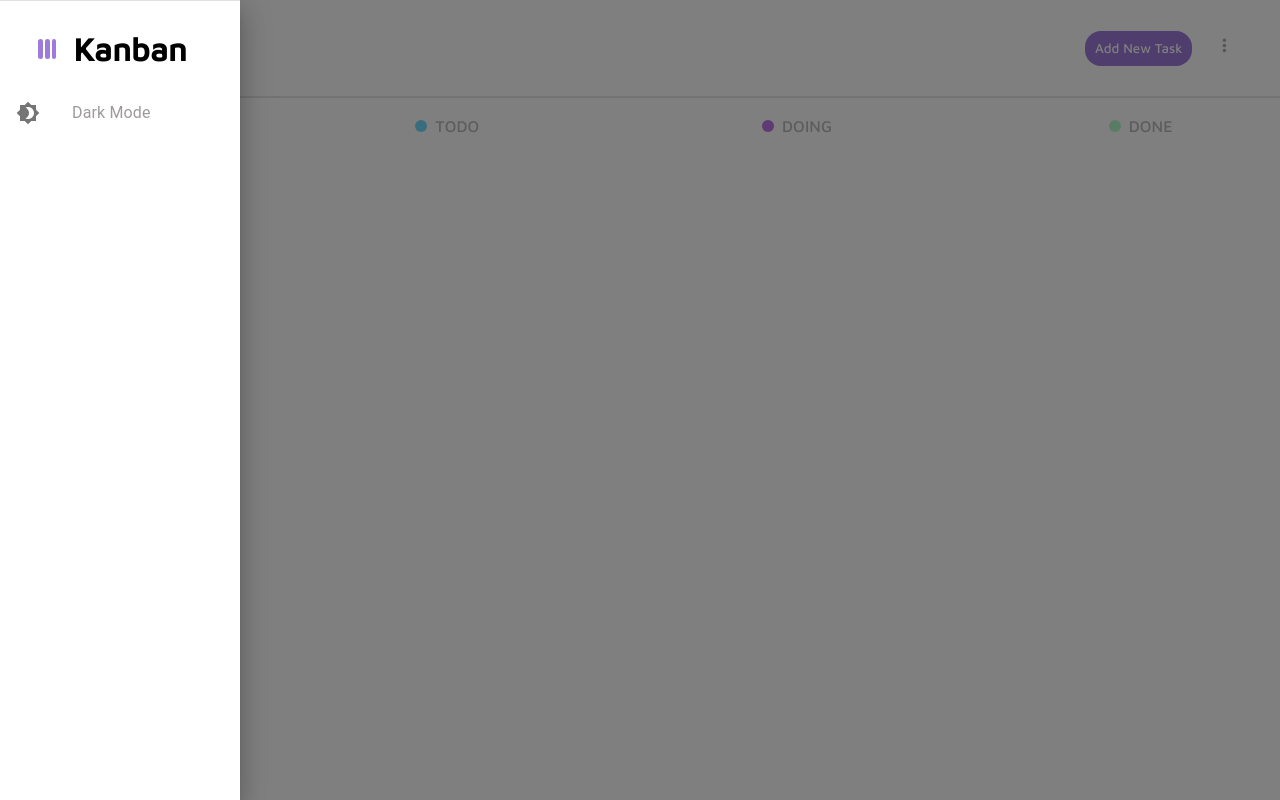
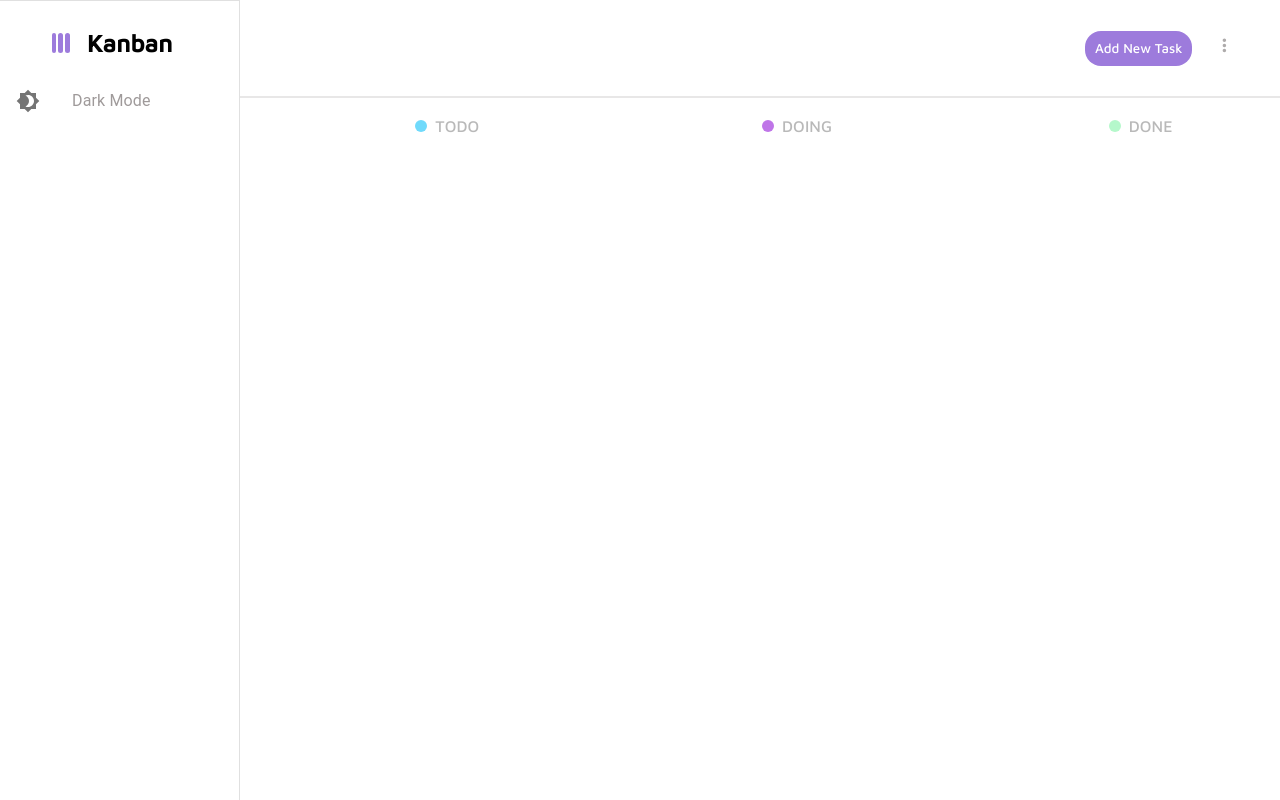
Before and after one commit to iarmolla/kanban-react, a React (Create React App) app: page /home in a window 1280 px wide. Built offline with nearby package versions, Linux system fonts and the light colour scheme.

Commit message:
fixing code

```diff
--- a/src/components/Aside.jsx
+++ b/src/components/Aside.jsx
@@ -136,6 +136,7 @@ function ResponsiveDrawer(props, { test, state, updateTask, updateTasks }) {
           {drawer}
         </Drawer>
         <Drawer
+          variant='permanent'
           sx={{
             display: { xs: 'none', sm: 'block' },
             '& .MuiDrawer-paper': { boxSizing: 'border-box', width: drawerWidth, background: formStyle.background, color: formStyle.color },
```
